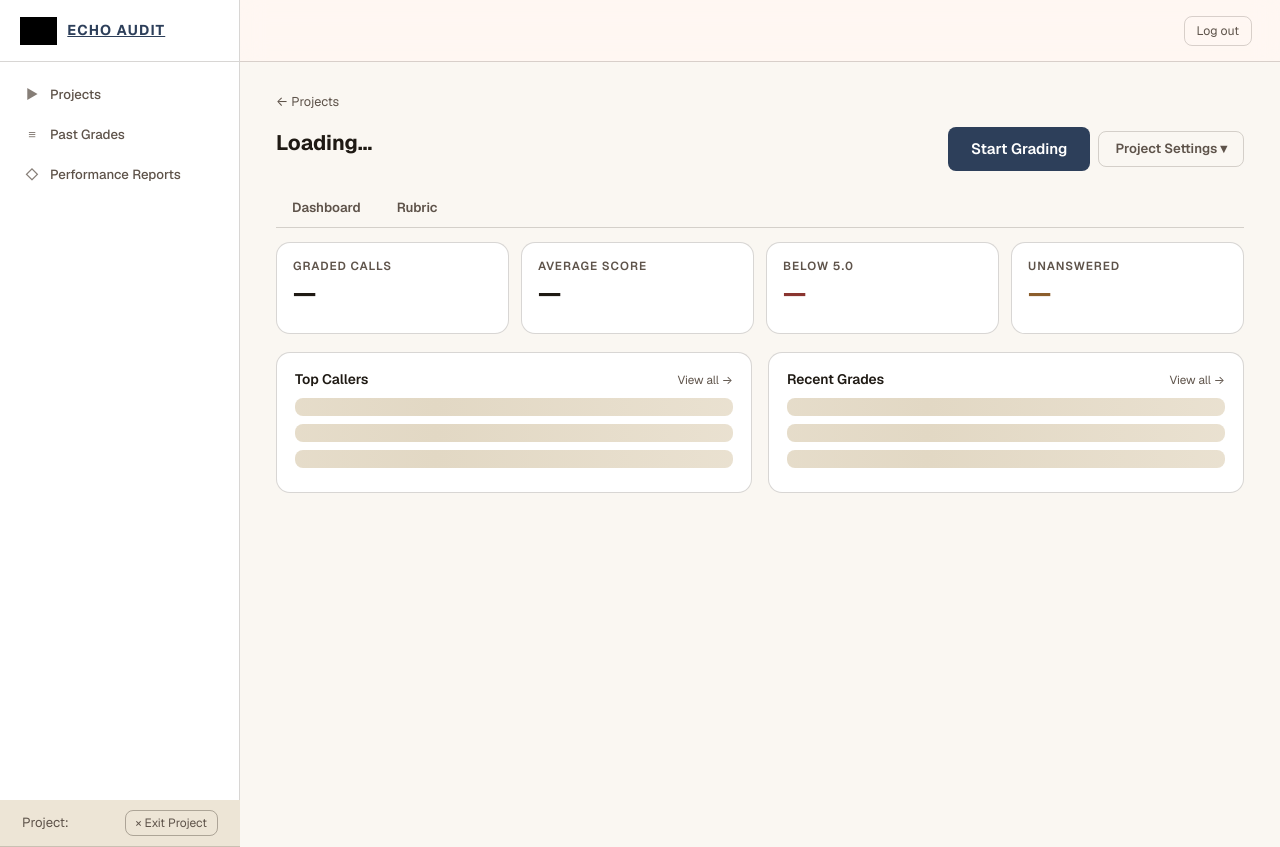
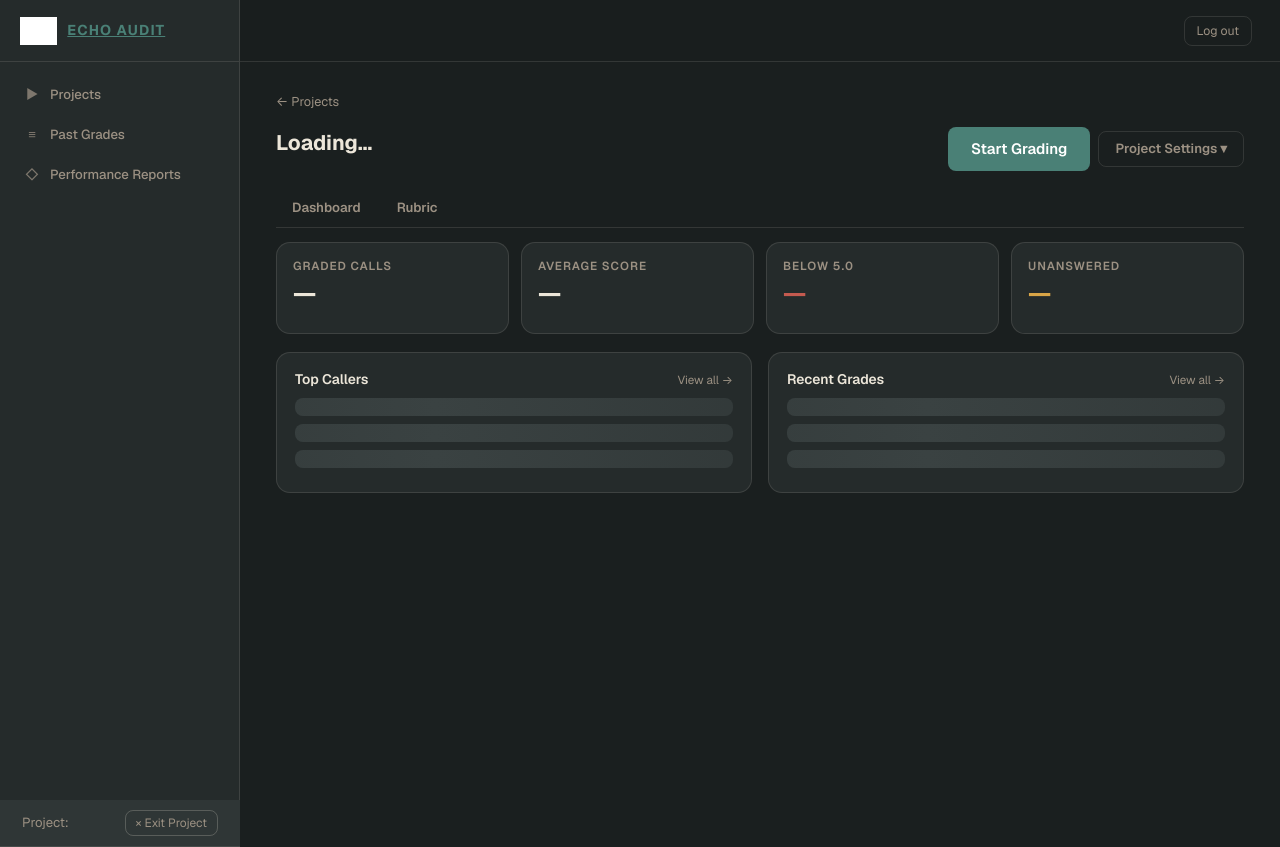
Before and after one commit to nolanvantol17-sys/echo-audit-v2, a Flask app: template templates/project_hub.html in a window 1280 px wide. Run offline with Flask 3, Linux system fonts and the light colour scheme; the template is opened without the code that fills it: most values are stand-ins (such as "Sample title", 1, 10 or a date in 2020); parts of the project's set-up code (start-up, migrations or seed data) failed here and were passed over; some libraries are stand-ins or nearby versions; grey boxes are pictures that could not be loaded.

Commit message:
ui: switch to Charcoal & Teal palette (Option D, U3)
Replaces the warm-white experiment with a dark warm-charcoal theme
anchored on deep teal — sidesteps the stereotypical SaaS-dark navy.

Tokens (app.css :root):
- --bg #1A1F1F (warm charcoal — not blue-black)
- --surface #252B2B / --surface-2 #2F3636 / --surface-3 #3A4242
- --text #ECE6D9 (parchment, not pure white)
- --muted #9C9183 (warm gray) / --muted-2 #756B5F
- --accent #4A8076 (deep teal — not navy)
- --success #8DAA70 (moss) / --danger #C45A4F (rust) / --warning #D9A547 (gold)
- borders rgba(236,230,217, .12 / .22) — light hairlines on dark

Sweeps:
- Topbar bg now translucent dark charcoal (was translucent cream).
- Sidebar + auth template logo filter back to brightness(0) invert(1)
  (white logo on dark bg).
- Spinner ring: dark hairline (40,30,20,.10) → light hairline (236,230,217,.15).
- All shadows: rgba(31,26,20,...) light-theme alphas → rgba(0,0,0,...)
  with .30-.50 alphas typical for dark-theme depth.
- Flash + pill text colors: deep light-theme variants (#1F2D44 / #2A4831
  / #5E2520 / #5E3F1C) → bright dark-theme variants (#7DB5AB / #B5CC95
  / #E08470 / #F0CC75).
- Chart axis: text back to light, grid back to faint-light.
- 4 auth templates kept in lockstep.

Geist Sans + Geist Mono typography retained from U.

Co-Authored-By: Claude Opus 4.7 (1M context) <noreply@anthropic.com>

```diff
--- a/static/app.css
+++ b/static/app.css
@@ -1,32 +1,32 @@
 /* ========================================================================
    app.css — Echo Audit V2 shared app shell + dashboard styles.
 
-   Sub-Task U palette: warm-white modern theme (cream surfaces, slate-blue
-   accent, sage/amber/brick semantic colors) on Geist Sans typography.
-   Replaces the legacy dark-navy + vibrant-blue scheme.
+   Charcoal-and-Teal palette: warm-charcoal surfaces, deep-teal accent,
+   moss/rust/gold semantic colors, on Geist Sans + Geist Mono. Sidesteps
+   the stereotypical SaaS-dark navy by anchoring on warm grey + teal.
    ======================================================================== */
 
 * { box-sizing: border-box; margin: 0; padding: 0; }
 
 :root {
-  --bg:         #FAF7F2;
-  --surface:    #FFFFFF;
-  --surface-2:  #EDE5D6;
-  --surface-3:  #E2D8C4;
-  --border:     rgba(40,30,20,0.18);
-  --border-strong: rgba(40,30,20,0.32);
-  --text:       #1F1A14;
-  --muted:      #5E534A;
-  --muted-2:    #7A6F62;
-  --accent:     #2D3F5A;
-  --accent-h:   #1F2D44;
-  --accent-soft: rgba(45,63,90,0.16);
-  --success:    #3F6549;
-  --success-bg: rgba(63,101,73,0.18);
-  --danger:     #8A3530;
-  --danger-bg:  rgba(138,53,48,0.18);
-  --warning:    #8C5E2C;
-  --warning-bg: rgba(140,94,44,0.18);
+  --bg:         #1A1F1F;
+  --surface:    #252B2B;
+  --surface-2:  #2F3636;
+  --surface-3:  #3A4242;
+  --border:     rgba(236,230,217,0.12);
+  --border-strong: rgba(236,230,217,0.22);
+  --text:       #ECE6D9;
+  --muted:      #9C9183;
+  --muted-2:    #756B5F;
+  --accent:     #4A8076;
+  --accent-h:   #5E9389;
+  --accent-soft: rgba(74,128,118,0.18);
+  --success:    #8DAA70;
+  --success-bg: rgba(141,170,112,0.14);
+  --danger:     #C45A4F;
+  --danger-bg:  rgba(196,90,79,0.14);
+  --warning:    #D9A547;
+  --warning-bg: rgba(217,165,71,0.14);
   --radius:     10px;
   --radius-sm:  8px;
   --radius-lg:  14px;
@@ -67,7 +67,7 @@ button { font-family: inherit; }
   align-items: center;
   justify-content: space-between;
   padding: 0 28px;
-  background: rgba(255,247,242,0.85);
+  background: rgba(26,31,31,0.85);
   backdrop-filter: blur(12px);
   -webkit-backdrop-filter: blur(12px);
   border-bottom: 1px solid var(--border);
@@ -132,7 +132,7 @@ button { font-family: inherit; }
 }
 .sidebar-brand img {
   height: 28px; width: auto;
-  filter: brightness(0);
+  filter: brightness(0) invert(1);
 }
 .sidebar-brand-text {
   font-size: 0.95rem;
--- a/static/dashboard_widget.js
+++ b/static/dashboard_widget.js
@@ -169,7 +169,7 @@
     .daw-popover {
       position: absolute; z-index: 50; min-width: 220px; max-width: 320px;
       background: var(--surface); border: 1px solid var(--border);
-      border-radius: 8px; box-shadow: 0 6px 18px rgba(31,26,20,0.10);
+      border-radius: 8px; box-shadow: 0 6px 18px rgba(0,0,0,0.30);
       padding: 8px; max-height: 320px; display: flex; flex-direction: column;
     }
     .daw-popover input.daw-popover-search {
@@ -471,12 +471,12 @@
     const cache = new Map();
     const root = document.documentElement;
     return function resolve(val) {
-      if (!val) return "#7A6F62";
+      if (!val) return "#9C9183";
       const m = /^var\((--[^)]+)\)$/.exec(String(val).trim());
       if (!m) return val;
       const key = m[1];
       if (cache.has(key)) return cache.get(key);
-      const resolved = getComputedStyle(root).getPropertyValue(key).trim() || "#7A6F62";
+      const resolved = getComputedStyle(root).getPropertyValue(key).trim() || "#9C9183";
       cache.set(key, resolved);
       return resolved;
     };
@@ -495,8 +495,8 @@
         datasets: [{
           label: "Score",
           data: dataset.data || [],
-          borderColor: "#4F5D75",
-          backgroundColor: "rgba(79,93,117,0.15)",
+          borderColor: "#4A8076",
+          backgroundColor: "rgba(74,128,118,0.15)",
           borderWidth: 2,
           pointRadius: 4,
           pointHoverRadius: 6,
@@ -535,7 +535,7 @@
   function chartCommonOptions(opts) {
     opts = opts || {};
     const isDate = opts.viewBy === "date";
-    const plugins = { legend: { labels: { color: "#1F1A14" } } };
+    const plugins = { legend: { labels: { color: "#ECE6D9" } } };
     if (isDate) {
       // Date-view tooltip reads the matched row from chart.$points (stashed
       // in renderChart). Aggregate views leave defaults untouched.
@@ -560,12 +560,12 @@
       scales: {
         y: {
           min: 0, max: 10,
-          ticks: { color: "#7A6F62", stepSize: 2 },
-          grid:  { color: "rgba(40,30,20,0.12)" },
+          ticks: { color: "#9C9183", stepSize: 2 },
+          grid:  { color: "rgba(236,230,217,0.10)" },
         },
         x: {
-          ticks: { color: "#7A6F62", maxRotation: 0, autoSkip: true },
-          grid:  { color: "rgba(40,30,20,0.12)" },
+          ticks: { color: "#9C9183", maxRotation: 0, autoSkip: true },
+          grid:  { color: "rgba(236,230,217,0.10)" },
         },
       },
       plugins: plugins,
@@ -580,7 +580,7 @@
         if (!scales.y) return;
         const y = scales.y.getPixelForValue(5);
         ctx.save();
-        ctx.strokeStyle = "rgba(168,80,73,0.7)";
+        ctx.strokeStyle = "rgba(196,90,79,0.7)";
         ctx.setLineDash([4, 4]);
         ctx.lineWidth = 1;
         ctx.beginPath();
@@ -588,7 +588,7 @@
         ctx.lineTo(chartArea.right, y);
         ctx.stroke();
         ctx.setLineDash([]);
-        ctx.fillStyle = "rgba(168,80,73,0.85)";
+        ctx.fillStyle = "rgba(196,90,79,0.85)";
         ctx.font = "11px Inter, sans-serif";
         ctx.textAlign = "right";
         ctx.fillText("threshold 5.0", chartArea.right - 6, y - 4);
--- a/static/interaction_view.js
+++ b/static/interaction_view.js
@@ -65,7 +65,7 @@
       ? '<div class="flag-banner">' + EA.esc(d.interaction_flags) + '</div>' : "";
 
     const regradedBanner = d.interaction_regraded_with_context
-      ? ('<div class="score-diff-banner" style="background:var(--accent-soft);border-color:rgba(45,63,90,0.40);color:#1F2D44;">' +
+      ? ('<div class="score-diff-banner" style="background:var(--accent-soft);border-color:rgba(74,128,118,0.40);color:#7DB5AB;">' +
            '<strong>Regraded with reviewer context.</strong>' +
            (d.interaction_reviewer_context
              ? '<div class="text-small" style="margin-top:6px;white-space:pre-wrap;">' +
@@ -219,8 +219,8 @@
     const contextPanelHtml = (!readOnly && canRegrade) ? renderContextPanel(d) : '';
 
     const hardDeleteHtml = canHardDelete
-      ? '<div class="panel" style="margin-top:18px;border-color:rgba(168,80,73,0.35);">' +
-          '<div class="panel-title" style="color:#5E2520;">Danger zone</div>' +
+      ? '<div class="panel" style="margin-top:18px;border-color:rgba(196,90,79,0.35);">' +
+          '<div class="panel-title" style="color:#E08470;">Danger zone</div>' +
           '<div class="muted text-small" style="margin-bottom:10px;">' +
             'Permanently delete this interaction and everything attached to it ' +
             '(rubric scores, audio file, audit-log entries). ' +
@@ -472,7 +472,7 @@
     root.appendChild(survivesList);
 
     const warning = document.createElement("div");
-    warning.style.color = "#5E2520";
+    warning.style.color = "#E08470";
     warning.style.fontWeight = "600";
     warning.textContent = "This action cannot be undone.";
     root.appendChild(warning);
--- a/templates/history.html
+++ b/templates/history.html
@@ -42,7 +42,7 @@
   align-items: center;
   gap: 12px;
   z-index: 150;
-  box-shadow: 0 -4px 14px rgba(31,26,20,0.12);
+  box-shadow: 0 -4px 14px rgba(0,0,0,0.35);
 }
 .hist-sticky-bar[hidden]          { display: none; }
 .hist-sticky-bar .selected-meta   { font-weight: 500; }
--- a/templates/locations.html
+++ b/templates/locations.html
@@ -70,7 +70,7 @@
     align-items: center;
     gap: 12px;
     z-index: 150;
-    box-shadow: 0 -4px 14px rgba(31,26,20,0.12);
+    box-shadow: 0 -4px 14px rgba(0,0,0,0.35);
   }
   .loc-sticky-bar[hidden]          { display: none; }
   .loc-sticky-bar .selected-meta   { font-weight: 500; }
--- a/templates/project_hub.html
+++ b/templates/project_hub.html
@@ -87,7 +87,7 @@
     background: var(--surface);
     border: 1px solid var(--border);
     border-radius: var(--radius);
-    box-shadow: 0 12px 32px rgba(31,26,20,0.14);
+    box-shadow: 0 12px 32px rgba(0,0,0,0.40);
     z-index: 50;
     padding: 6px;
     display: flex;
@@ -111,7 +111,7 @@
     margin: 4px 6px;
   }
   .settings-popover .danger { color: var(--danger); }
-  .settings-popover .danger:hover { background: rgba(168,80,73,0.1); }
+  .settings-popover .danger:hover { background: rgba(196,90,79,0.1); }
 </style>
 {% endblock %}
 
--- a/templates/setup.html
+++ b/templates/setup.html
@@ -38,7 +38,7 @@
   }
   .setup-step-pill.done {
     color: var(--success);
-    border-color: rgba(92,128,98,0.4);
+    border-color: rgba(141,170,112,0.4);
   }
   .setup-step-pill .pill-label {
     display: block;
```
Also changed, not shown: other parts of static/app.css (+32 -32 lines), templates/change_password.html (+13 -13 lines), templates/forgot_password.html (+10 -10 lines), templates/login.html (+12 -12 lines), templates/projects.html (+6 -6 lines), templates/signup.html (+11 -11 lines).
